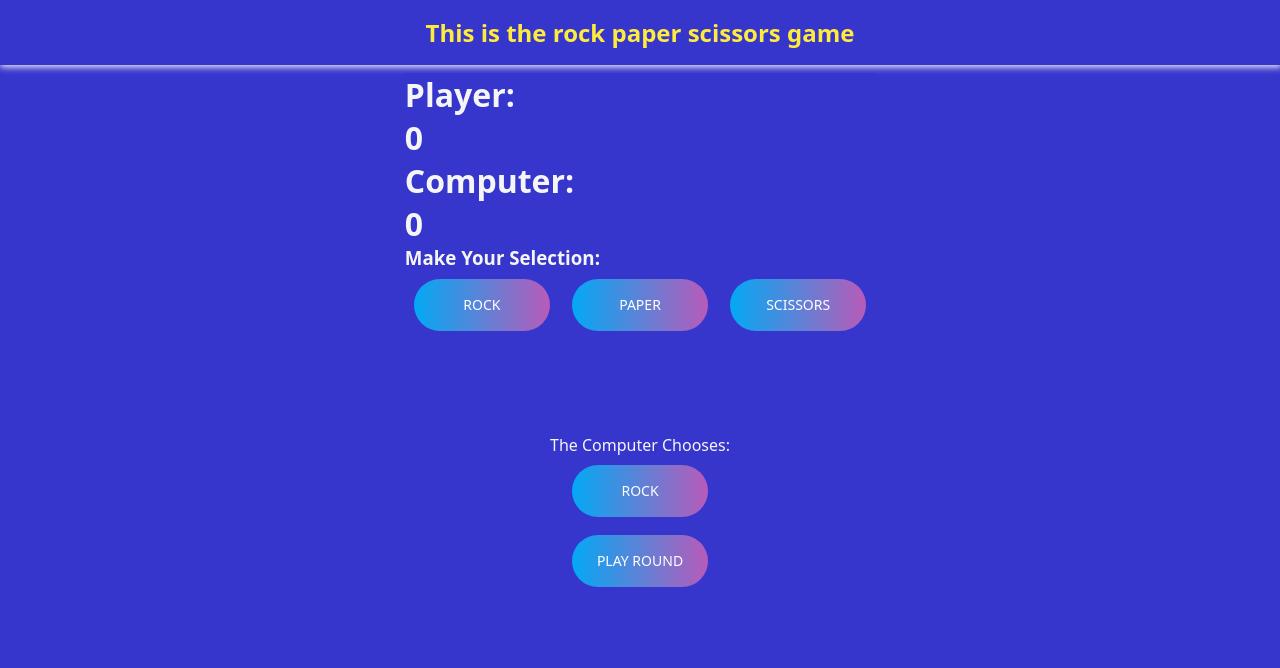
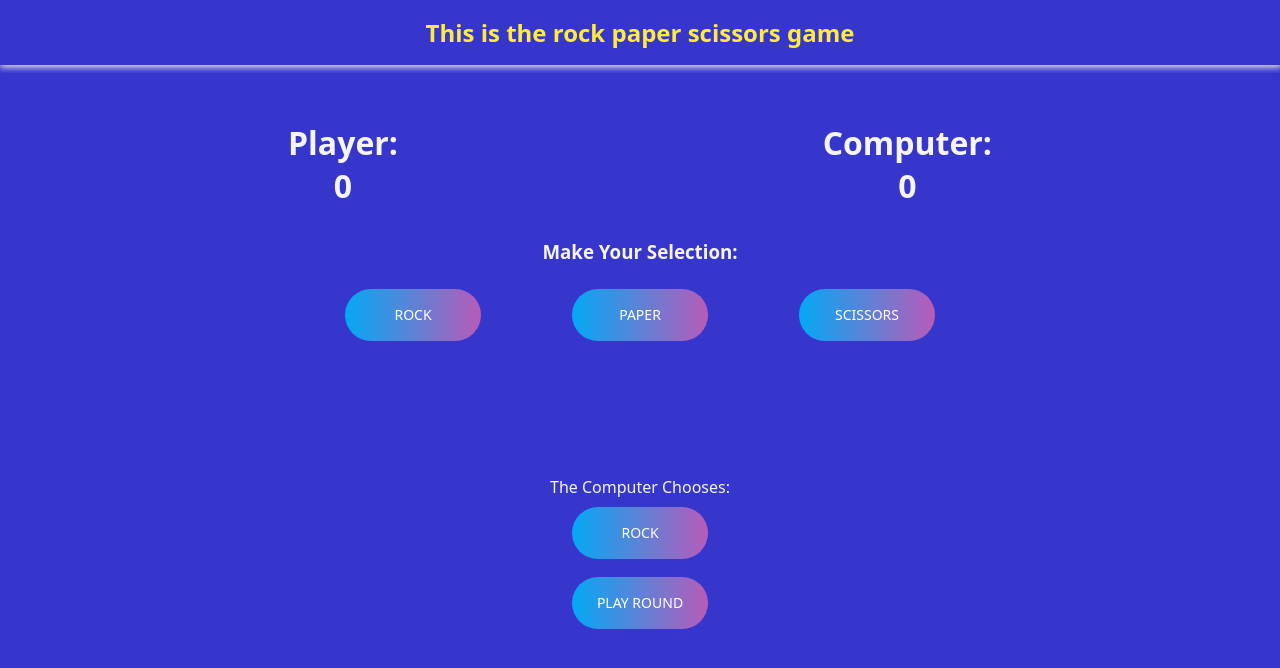
Before and after one commit to SalamanderCtesiphon/rock-paper-scissors.v2, a plain HTML site: page index.html in a window 1280 px wide. Drawn offline with Linux system fonts and the light colour scheme.

Commit message:
working up the ui

```diff
--- a/styles.css
+++ b/styles.css
@@ -89,6 +89,26 @@ button:active {
 }
 
 .selection {
+  display: flex;
+  flex-direction: column;
+  width: 100vw;
+  justify-content: space-between;
+  align-items: center;
+  padding: 1em;
+}
+
+.utility-div {
+  padding: 2em;
+  width: 60vw;
+  display: flex;
+  justify-content: space-between;
+}
+
+.score {
+  display: flex;
+  flex-direction: column;
+  align-items: center;
+  justify-content: center;
 }
 
 .display {
@@ -105,3 +125,10 @@ button:active {
   align-items: center;
   padding: 2em;
 }
+
+.container {
+  display: flex;
+  width: 50vw;
+  justify-content: space-between;
+  padding: 1em;
+}
```
